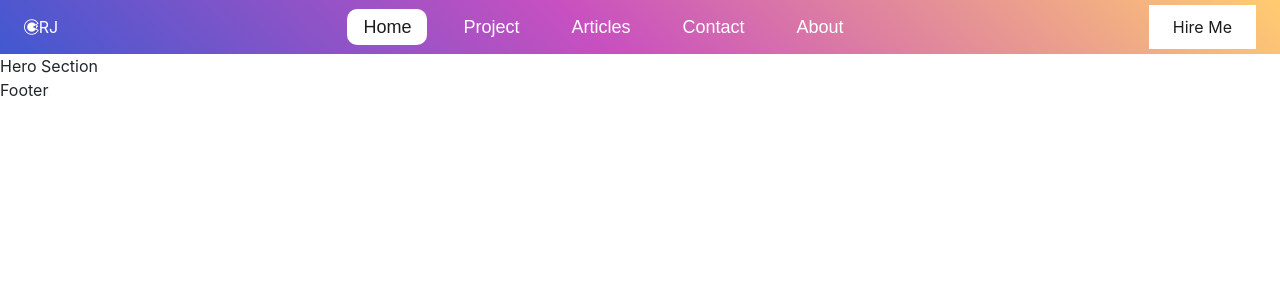
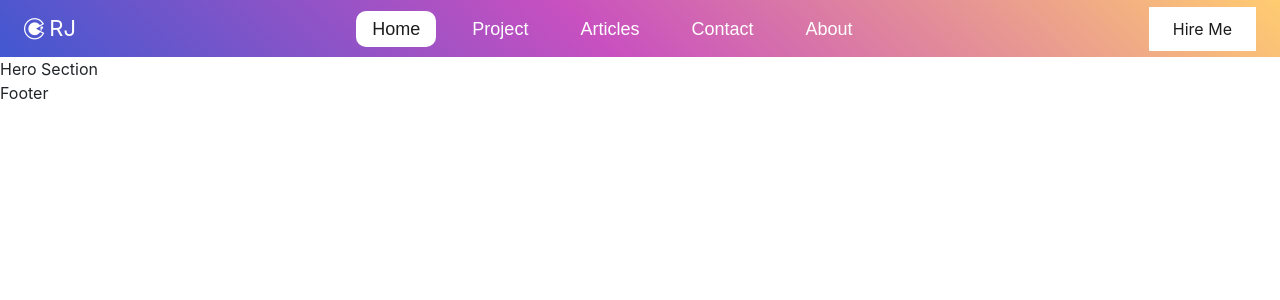
Before and after one commit to RahulJaincorpseed/personal-portfolio, a React (Create React App) app: page / in a window 1280 px wide. Shown: the top 300 px of the page. Built offline with nearby package versions, Linux system fonts and the light colour scheme.

Commit message:
small ui change

```diff
--- a/src/component/Navbar.js
+++ b/src/component/Navbar.js
@@ -5,7 +5,7 @@ import "./Navbar.scss"
 const Navbar = () => {
   return (
     <nav className="rj-navbar all-between">
-      <div className="rj-logo">
+      <div className="rj-logo all-center">
         <i class="fa-brands fa-codiepie"></i>
         <span>RJ</span>
       </div>
--- a/src/component/Navbar.scss
+++ b/src/component/Navbar.scss
@@ -3,10 +3,17 @@
     background-color: #4158D0;
     background-image: linear-gradient(43deg, #4158D0 0%, #C850C0 46%, #FFCC70 100%);
     position: relative;
+    flex-wrap: wrap;
+    gap: 20px;
     width: 100%;
     color: #fff;
+    .rj-logo{
+        font-size: 22px;
+        gap: 5px;
+    }
     .rj-links{
         gap: 20px;
+        flex-wrap: wrap;
         .rj-item{
             transition: color .3s ease-in-out,
             box-shadow .3s ease-in-out;
```
